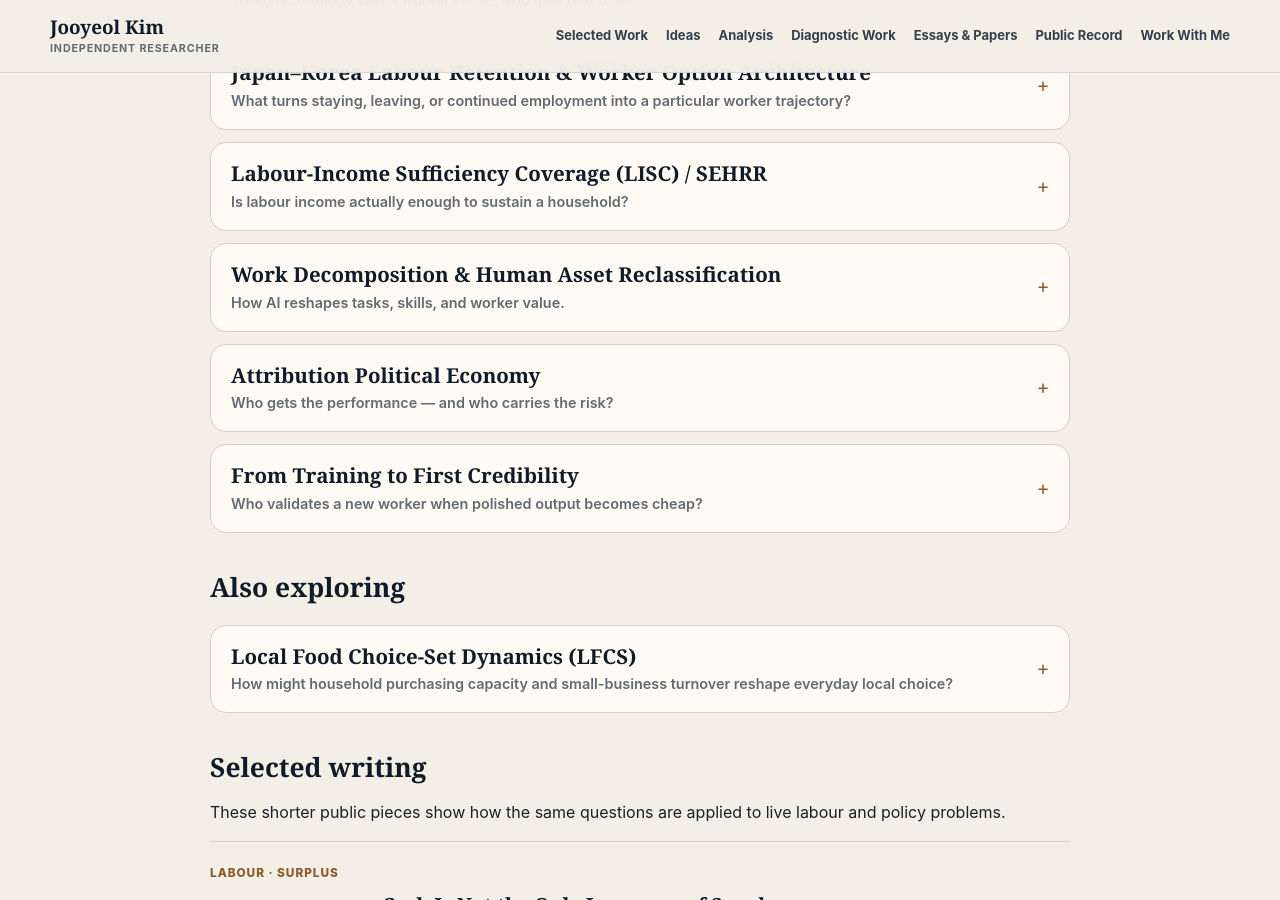
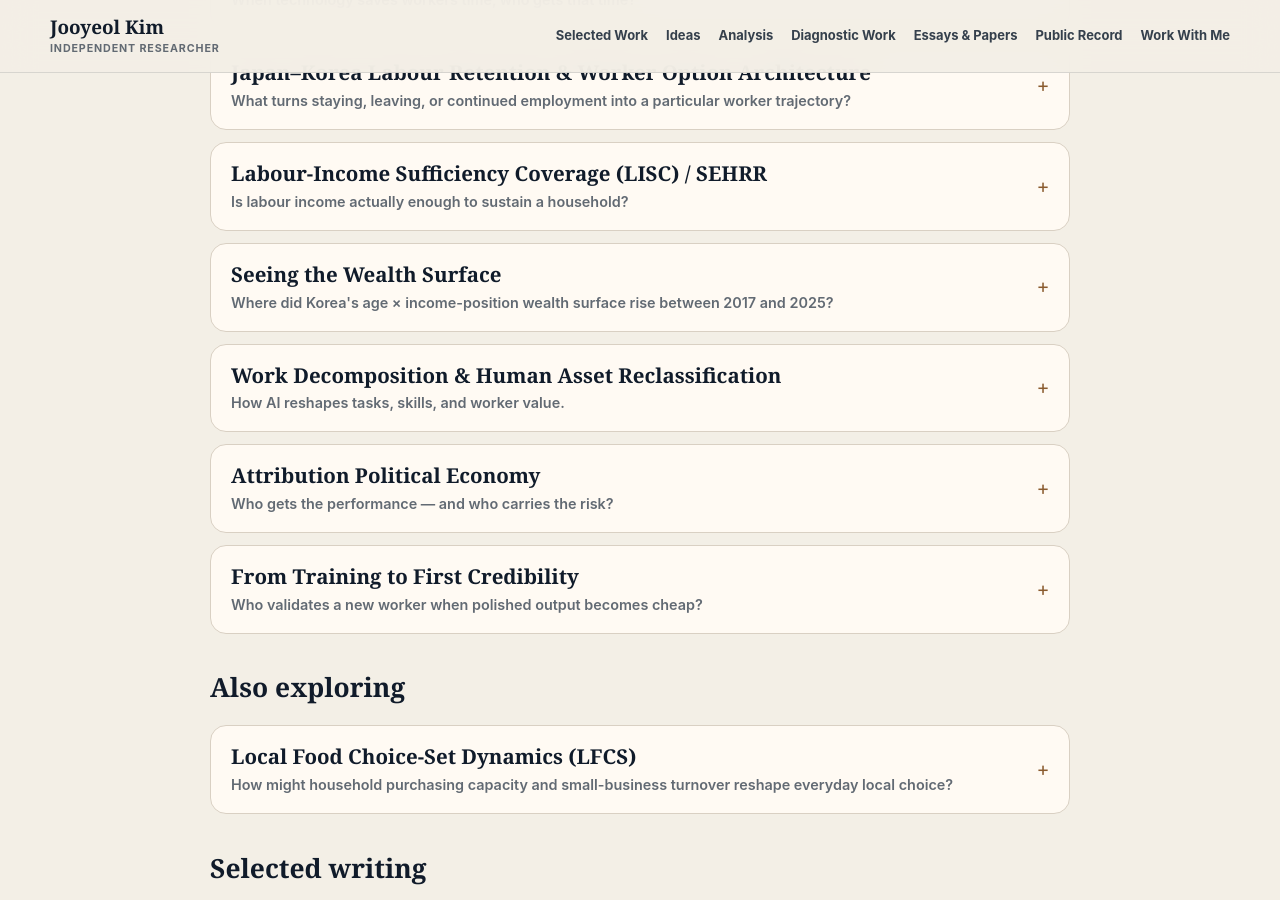
Before and after one commit to jooyeolkim1990/jooyeolkim1990.github.io, a Jekyll site: the page built from current-work/index.md, in a window 1280 px wide and 900 px high, scrolled down 701 px. Built offline with Jekyll 4.4.1, drawn with Linux system fonts in a browser that asks for light colours.

Commit message:
Add wealth surface visual to current work

```diff
--- a/current-work/index.md
+++ b/current-work/index.md
@@ -53,6 +53,22 @@
       <p>This line separates labour-market income sufficiency from household total-resource adequacy and asks how far earnings actually cover selected living or household-reproduction requirements.</p>
       <p><strong>Current stage:</strong> a Korea–UK–US portability pilot for LISC is closed; current work is moving toward literature positioning, benchmark comparability, decomposition, and links to household-level sufficiency analysis.</p>
       <p><strong>Collaboration:</strong> living wages, income adequacy, household reproduction, in-work insufficiency, comparative labour-market data, social protection.</p>
+    </div>
+  </details>
+
+  <details class="current-work-item">
+    <summary>
+      <span class="current-work-title">Seeing the Wealth Surface</span>
+      <span class="current-work-hook">Where did Korea's age × income-position wealth surface rise between 2017 and 2025?</span>
+    </summary>
+    <div class="current-work-body">
+      <span class="card-label">Household wealth · descriptive visualization · Korea</span>
+      <p><img src="/assets/images/hfw-delta-median-2017-2025.svg" alt="2017 to 2025 change in weighted median real household net worth in Korea by household-head age group and official income decile" loading="lazy"></p>
+      <p>This descriptive research note places household-head age group, official income decile, and real net worth on a fixed grid so that changes in the shape of the wealth surface can be seen directly over time. It does not propose a new inequality index or causal model.</p>
+      <p><strong>Current finding:</strong> the 2017–2025 change is not evenly distributed across the surface. The largest weighted-median increases are concentrated around the upper-income ridge, especially D10.</p>
+      <p><strong>Current stage:</strong> short descriptive / visualization note using Korea's Household Finance and Welfare Survey, 2017–2025; level surfaces, repeated time deformation, and 2017–2025 delta surfaces are complete.</p>
+      <p><strong>Interpretive caution:</strong> repeated cross-sections; the surface deformation should not be read as the life-course trajectory of the same households.</p>
+      <p><strong>Collaboration:</strong> household wealth inequality, descriptive distribution analysis, visualization, age–income structure.</p>
     </div>
   </details>
 
```
